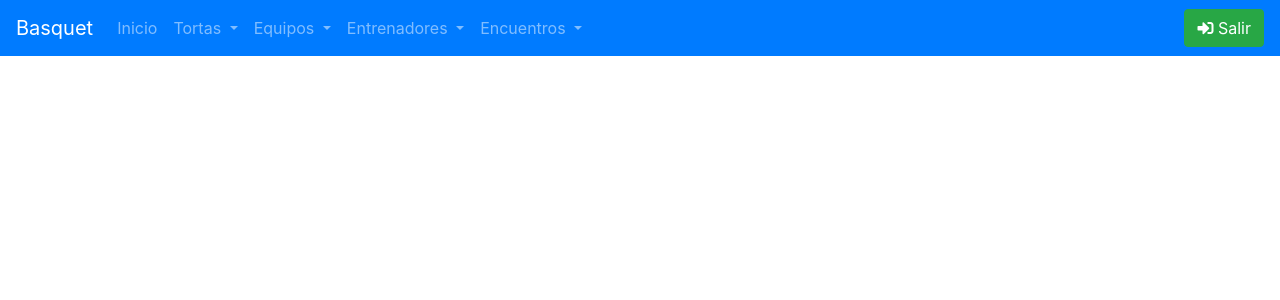
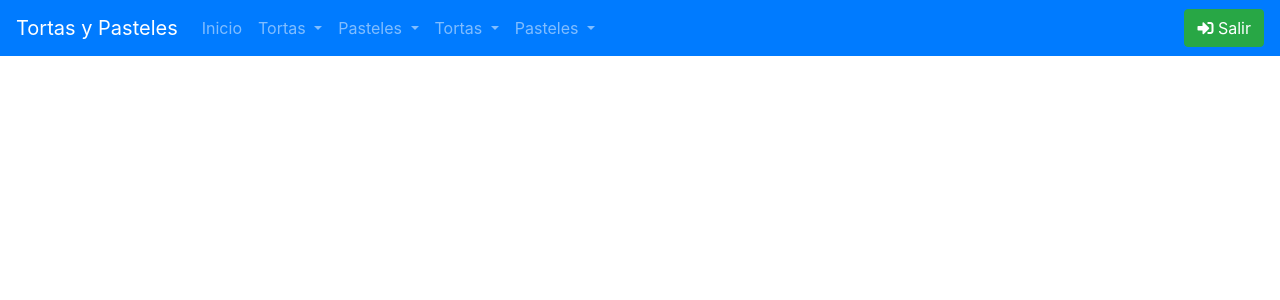
Before and after one commit to adamraven123/Proyecto-Desarrollo-Wen, a Django app: template templates/base.html in a window 1280 px wide. Shown: the top 300 px of the page. Run offline with Django 3.2, Linux system fonts and the light colour scheme; the template is opened without the code that fills it, so the values that code supplies are empty; a user stored in the database is signed in; some libraries are stand-ins or nearby versions.

Commit message:
Tortas y Pasteles

```diff
--- a/templates/_navbar.html
+++ b/templates/_navbar.html
@@ -1,5 +1,5 @@
 <nav class="navbar navbar-expand-lg sticky-top navbar-dark bg-primary">
-	<a class="navbar-brand" href="#">Basquet</a>
+	<a class="navbar-brand" href="#">Tortas y Pasteles</a>
 	<button class="navbar-toggler" type="button" data-toggle="collapse" data-target="#navbarNavDropdown" aria-controls="navbarNavDropdown"
 	 aria-expanded="false" aria-label="Toggle navigation">
 		<span class="navbar-toggler-icon"></span>
@@ -15,62 +15,62 @@
 				</a>
 				<div class="dropdown-menu" aria-labelledby="navbarDropdownMenuLink">
 					{% if request.user.is_staff %}
-					<a class="dropdown-item" href="{% url 'player_add' %}">Agregar Jugador</a>
+					<a class="dropdown-item" href="#">Pasteles</a>
 					{% endif %}
-					<a class="dropdown-item" href="{% url 'player_list' %}">Lista de Jugadores</a>
+					<a class="dropdown-item" href="#">Pasteles</a>
 				</div>
 			</li>
 			<li id="te_list" class="nav-item dropdown">
 				<a class="nav-link dropdown-toggle" href="#" id="navbarDropdownMenuLink" data-toggle="dropdown" aria-haspopup="true" aria-expanded="false">
-					Equipos
+					Pasteles
 				</a>
 				<div class="dropdown-menu" aria-labelledby="navbarDropdownMenuLink">
 					{% if request.user.is_staff %}
-					<a class="dropdown-item" href="{% url 'team_add' %}">Agregar Equipo</a>
+					<a class="dropdown-item" href="#">Pasteles</a>
 					{% endif %}
-					<a class="dropdown-item" href="{% url 'team_list' %}">Lista de Equipos</a>
+					<a class="dropdown-item" href="#">Pasteles</a>
 				</div>
 			</li>
 			<li id="en_list" class="nav-item dropdown">
 				<a class="nav-link dropdown-toggle" href="#" id="navbarDropdownMenuLink" data-toggle="dropdown" aria-haspopup="true" aria-expanded="false">
-					Entrenadores
+					Tortas
 				</a>
 				<div class="dropdown-menu" aria-labelledby="navbarDropdownMenuLink">
 					{% if request.user.is_staff %}
-					<a class="dropdown-item" href="{% url 'coach_add' %}">Agregar Entrenador</a>
+					<a class="dropdown-item" href="#">Pasteles</a>
 					{% endif %}
-					<a class="dropdown-item" href="{% url 'coach_list' %}">Lista de Entrenadores</a>
+					<a class="dropdown-item" href="#">Pasteles</a>
 				</div>
 			</li>
 			<li id="ma_list" class="nav-item dropdown">
 				<a class="nav-link dropdown-toggle" href="#" id="navbarDropdownMenuLink" data-toggle="dropdown" aria-haspopup="true" aria-expanded="false">
-					Encuentros
+					Pasteles
 				</a>
 				<div class="dropdown-menu" aria-labelledby="navbarDropdownMenuLink">
 					{% if request.user.is_staff %}
-					<a class="dropdown-item" href="{% url 'match_add' %}">Agregar Encuentro</a>
+					<a class="dropdown-item" href="#">Pasteles</a>
 					{% endif %}
-					<a class="dropdown-item" href="{% url 'match_list' %}">Lista de Encuentros</a>
+					<a class="dropdown-item" href="#">Pasteles</a>
 				</div>
 			</li>
 			{% if request.user.coach %}
 				<li id="tc_list" class="nav-item dropdown">
 					<a class="nav-link dropdown-toggle" href="#" id="navbarDropdownMenuLink" data-toggle="dropdown" aria-haspopup="true" aria-expanded="false">
-						Nominas
+						Pasteles
 					</a>
 					<div class="dropdown-menu" aria-labelledby="navbarDropdownMenuLink">
-						<a class="dropdown-item" href="{% url 'teamcompose_add' %}">Agregar Nomina</a>
-						<a class="dropdown-item" href="{% url 'teamcompose_list' %}">Lista de Nomina</a>
+						<a class="dropdown-item" href="#">Pasteles</a>
+						<a class="dropdown-item" href="#">Pasteles</a>
 					</div>
 				</li>
 			{% endif %}
 		</ul>
 	</div>
 	{% if request.user.is_authenticated %}
-		<a href="{% url 'auth_logout' %}" class="btn btn-success pull-right">
+		<a href="#" class="btn btn-success pull-right">
 			<i class="fas fa-sign-in-alt"></i> Salir</a>
 	{% else %}
-		<a href="{% url 'auth_login' %}" class="btn btn-success pull-right">
+		<a href="#" class="btn btn-success pull-right">
 			<i class="fas fa-sign-in-alt"></i> Ingresar</a>
 	{% endif %}
 </nav>
```
